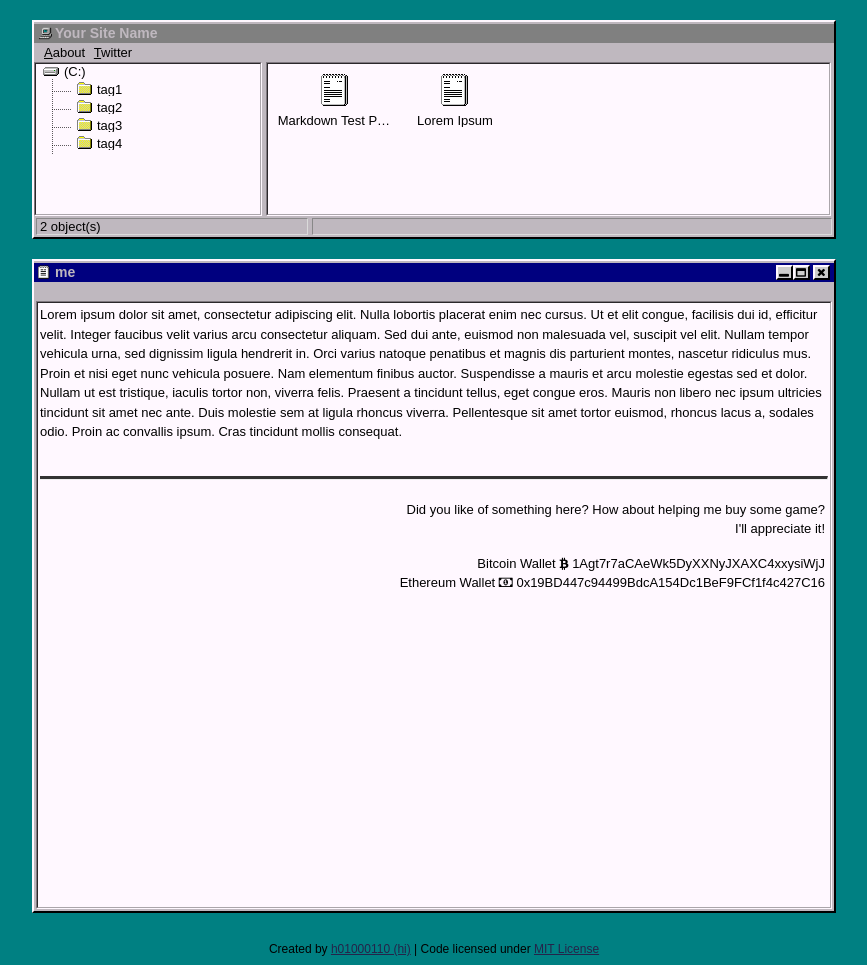
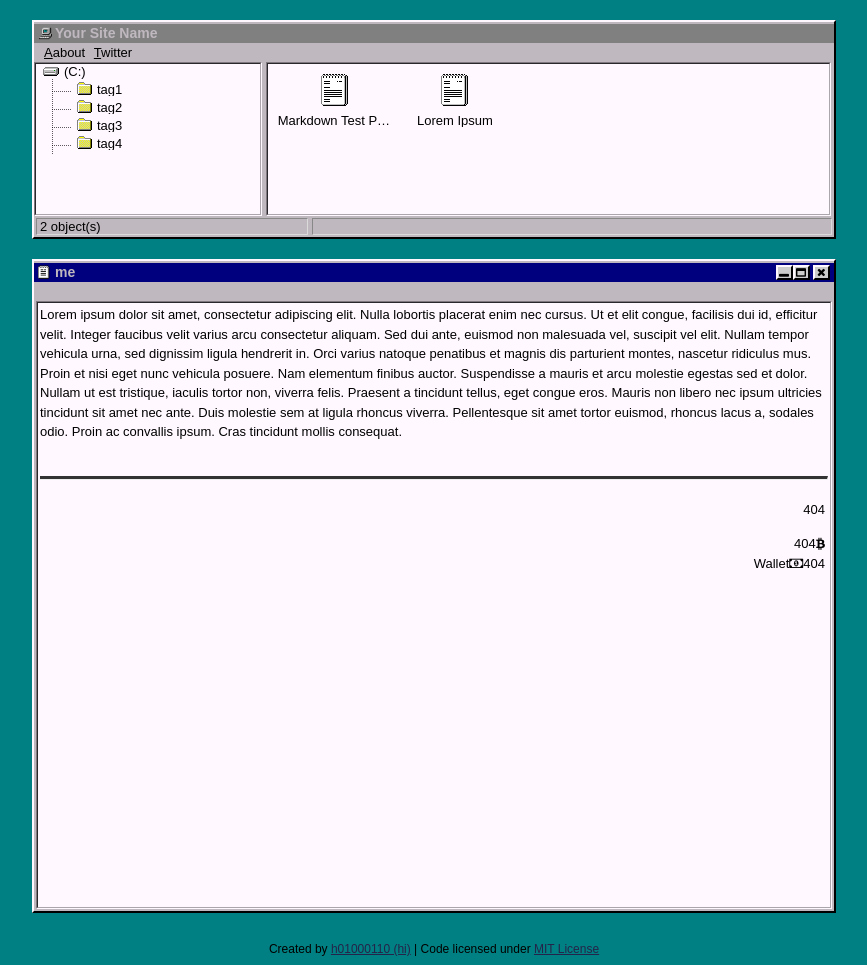
Before and after one commit to wkqk0619/wkqk0619.github.io, a Jekyll site: the page built from me/index.md, in a window 1280 px wide. Shown: the whole page, without its empty margins (206-1073 px from the left). Built offline with Jekyll 4.4.1, drawn with Linux system fonts in a browser that asks for light colours.

Commit message:
수정
임시수정

```diff
--- a/_includes/donate.html
+++ b/_includes/donate.html
@@ -2,7 +2,7 @@
 <hr>
 <br>
 <div class="donate">
-	<p>Did you like of something here? How about helping me buy some game?<br>
-	I'll appreciate it!</p>
-	<p>Bitcoin Wallet <i class="fa fa-btc"></i> 1Agt7r7aCAeWk5DyXXNyJXAXC4xxysiWjJ<br>Ethereum Wallet <i class="fa fa-money"></i> 0x19BD447c94499BdcA154Dc1BeF9FCf1f4c427C16</p>
+	<p>404</p>
+	<p>404<i class="fa fa-btc"></i><br>
+	Wallet<i class="fa fa-money"></i>404</p>
 </div>
```
